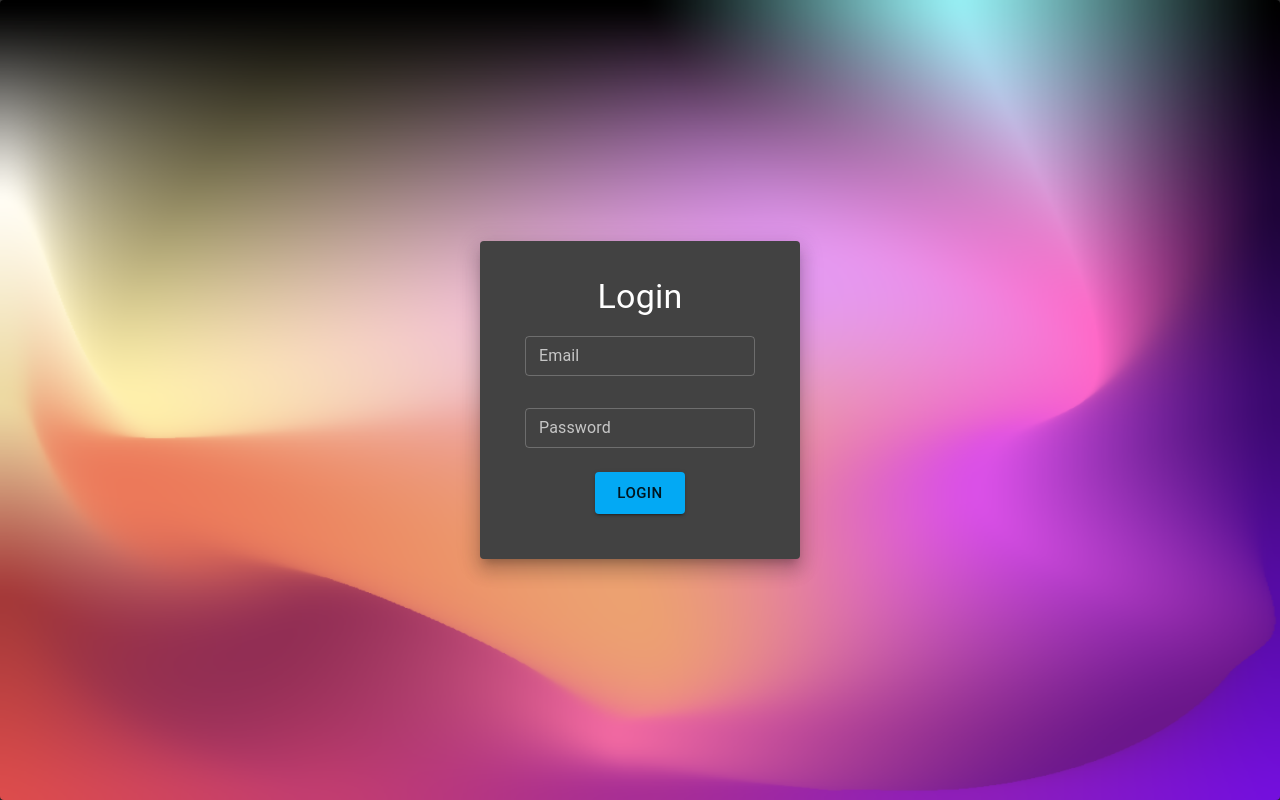
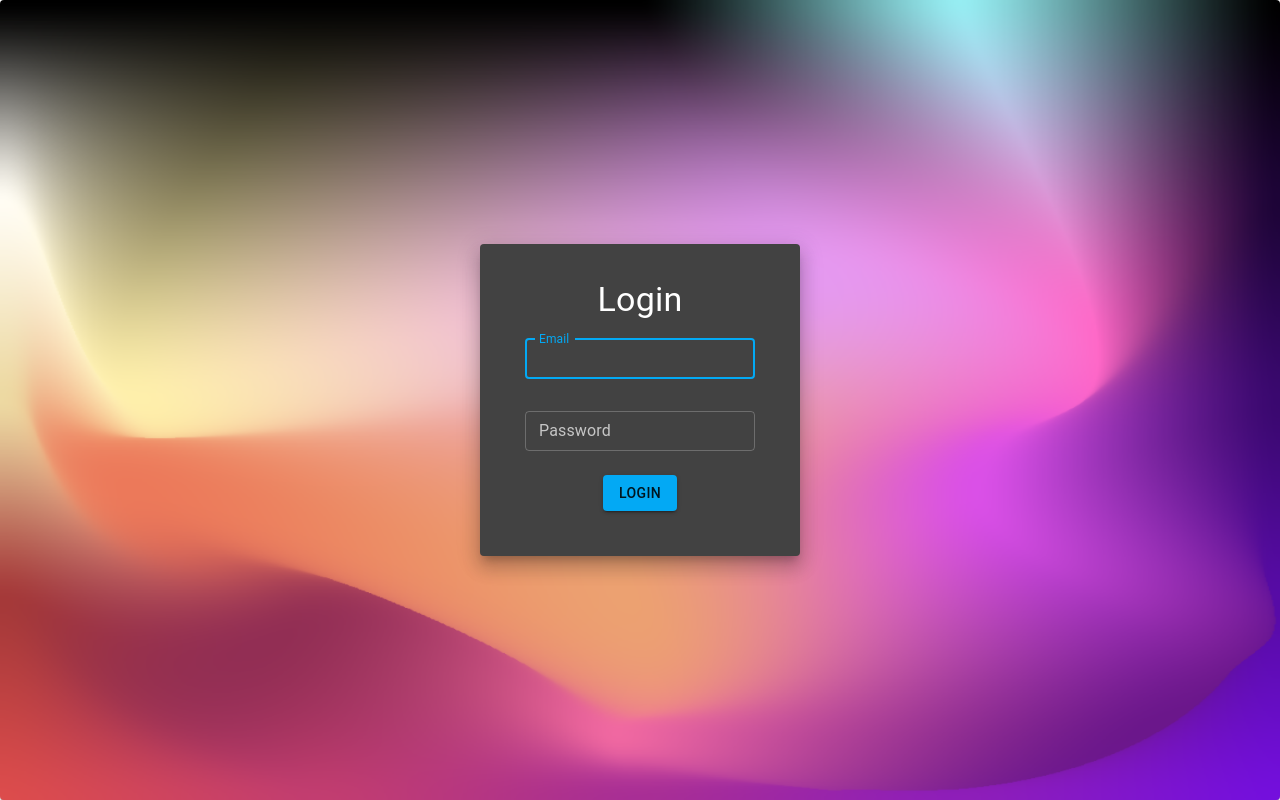
Before and after one commit to patrickledew/seis, a React (Create React App) app in the folder client/: page /login in a window 1280 px wide. Built offline with nearby package versions, Linux system fonts and the light colour scheme.

Commit message:
removed cssbaseline from app.js

```diff
--- a/client/src/App.js
+++ b/client/src/App.js
@@ -6,13 +6,11 @@ import LoginPage from "./LoginPage/LoginPage";
 import { BrowserRouter, Route, Switch } from "react-router-dom";
 import { ThemeProvider } from "@material-ui/core/styles";
 import Theme from "./theme/Theme";
-import CssBaseline from "@material-ui/core/CssBaseline";
 import "./App.css";
 
 function App() {
   return (
     <ThemeProvider theme={Theme}>
-      <CssBaseline />
       <div className="App">
         <BrowserRouter>
           <Switch>
--- a/client/src/LoginPage/LoginPage.js
+++ b/client/src/LoginPage/LoginPage.js
@@ -6,7 +6,6 @@ import Button from "@material-ui/core/Button";
 import { withStyles } from "@material-ui/core/styles";
 import "./loginPage.scss";
 
-//TODO: Figure out how to over ride the input base focus color
 const LoginPage = () => {
   return (
     <Paper className="LoginPage fullWidth fullHeight centerVertically centerHorizontally backgroundGradient">
@@ -19,12 +18,12 @@ const LoginPage = () => {
           </Grid>
           <Grid item lg={12} className="padding10">
             <TextField
-              type="email"
               id="email-input"
               label="Email"
               variant="outlined"
               margin="dense"
               fullWidth
+              autoFocus
             />
           </Grid>
           <Grid item lg={12} className="padding10">
@@ -39,7 +38,7 @@ const LoginPage = () => {
           </Grid>
 
           <Grid item lg={12} className="padding10 centerHorizontally">
-            <Button size="large" variant="contained" color="primary">
+            <Button size="medium" variant="contained" color="primary">
               Login
             </Button>
           </Grid>
```
